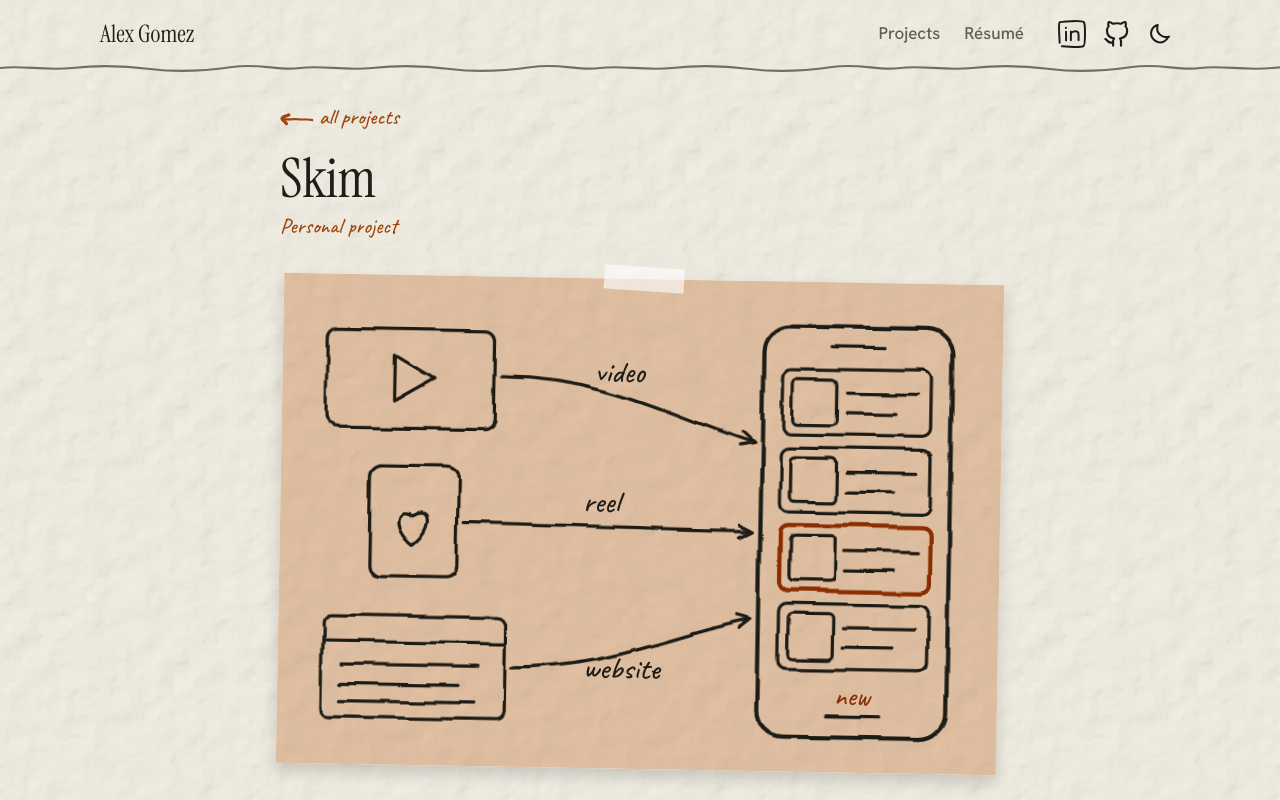
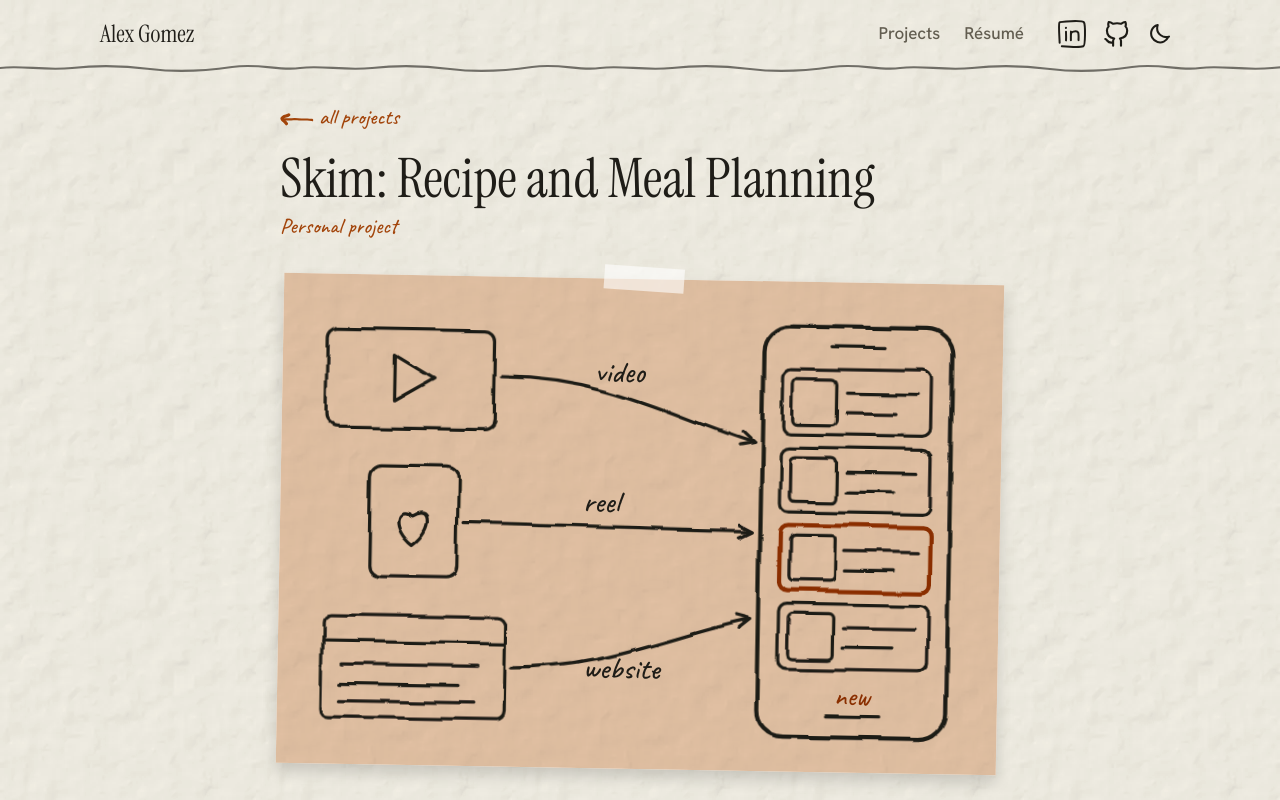
Before and after one commit to alexgomez1023/portfolio, a React (Vite) app: page /projects/skim in a window 1280 px wide. Shown: the top 800 px of the page. Built offline with nearby package versions, Linux system fonts and the light colour scheme.

Commit message:
Added faviicon to google search

```diff
--- a/index.html
+++ b/index.html
@@ -5,9 +5,19 @@
     <meta name="viewport" content="width=device-width, initial-scale=1.0" />
     <title>Alex Gomez</title>
     <link rel="icon" type="image/svg+xml" href="/favicon.svg" />
+    <link rel="icon" href="/favicon.png" type="image/png" sizes="96x96" />
+
     <!-- each page sets its own description (Home.jsx, Resume.jsx, ProjectPage.jsx) -->
-    <meta name="theme-color" content="#f4f1e6" media="(prefers-color-scheme: light)" />
-    <meta name="theme-color" content="#1b1915" media="(prefers-color-scheme: dark)" />
+    <meta
+      name="theme-color"
+      content="#f4f1e6"
+      media="(prefers-color-scheme: light)"
+    />
+    <meta
+      name="theme-color"
+      content="#1b1915"
+      media="(prefers-color-scheme: dark)"
+    />
 
     <!-- link previews (LinkedIn, iMessage, Slack...). These crawlers don't run
          JS, so they have to live here, not in the React pages. og.png is made
--- a/src/pages/Skim.jsx
+++ b/src/pages/Skim.jsx
@@ -16,7 +16,7 @@ import { screenshots } from "../data/screenshots.js";
 export default function Skim() {
   return (
     <ProjectPage
-      title="Skim"
+      title="Skim: Recipe and Meal Planning"
       subtitle="Personal project"
       description="A recipe and meal planning app I'm building for iOS and Android."
       next={{
@@ -47,8 +47,8 @@ export default function Skim() {
           My mom cooks a lot and kept losing track of recipes saved across
           Instagram, YouTube, and recipe websites. Apps that solve this already
           exist, but most cost money, are slow to import recipes, and feel
-          clunky to use. Skim saves recipes from anywhere in one place and
-          turns them into a plan for the week.
+          clunky to use. Skim saves recipes from anywhere in one place and turns
+          them into a plan for the week.
         </p>
       </Question>
 
```
